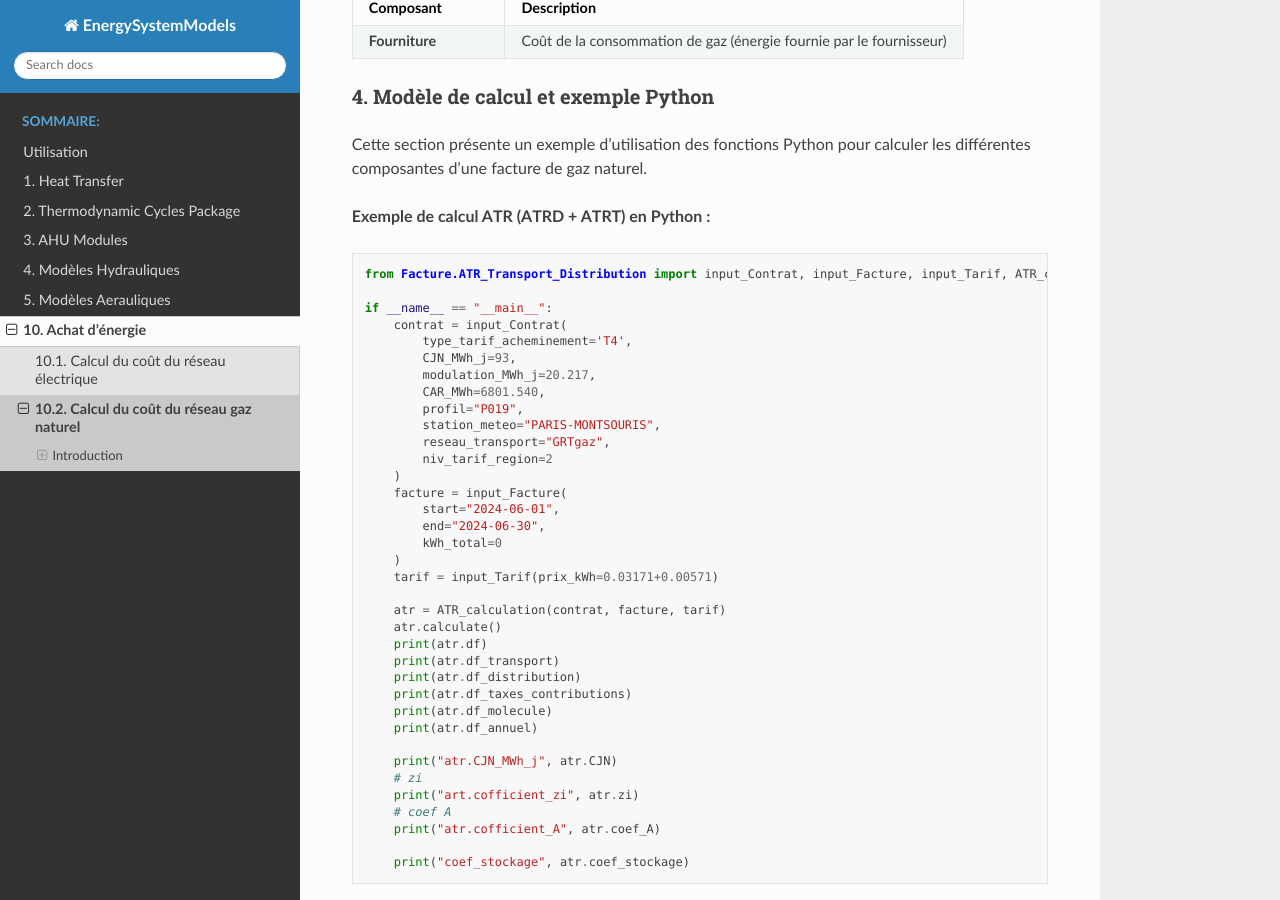
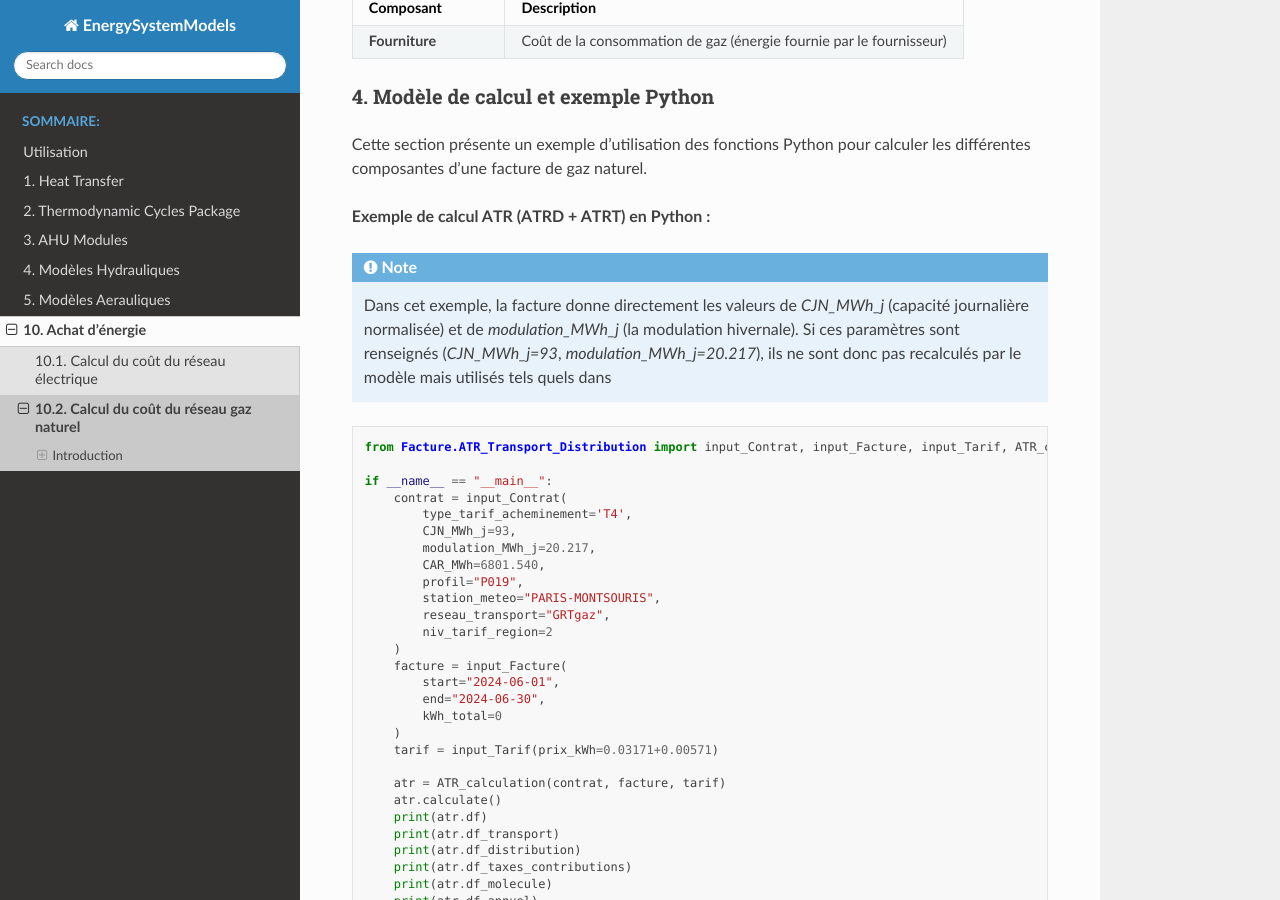
Before and after one commit to ZoheirHADID/EnergySystemModels-fr, a Sphinx documentation site: the page built from docs/source/010-achat-energie/contrat_gaz.rst, in a window 1280 px wide and 900 px high, scrolled down 3047 px. Built offline with Sphinx 7.4.7 and the Read the Docs theme 3.1.0, drawn with Linux system fonts in a browser that asks for light colours; pages that are not in the unit, such as notebooks, are missing from menus.

Commit message:
contrat_gaz

```diff
--- a/docs/source/010-achat-energie/contrat_gaz.rst
+++ b/docs/source/010-achat-energie/contrat_gaz.rst
@@ -176,6 +176,12 @@ Cette section présente un exemple d’utilisation des fonctions Python pour cal
 
 **Exemple de calcul ATR (ATRD + ATRT) en Python :**
 
+
+.. note::
+
+   Dans cet exemple, la facture donne directement les valeurs de `CJN_MWh_j` (capacité journalière normalisée) et de `modulation_MWh_j` (la modulation hivernale).
+   Si ces paramètres sont renseignés (`CJN_MWh_j=93`, `modulation_MWh_j=20.217`), ils ne sont donc pas recalculés par le modèle mais utilisés tels quels dans
+
 .. code-block:: python
 
    from Facture.ATR_Transport_Distribution import input_Contrat, input_Facture, input_Tarif, ATR_calculation
```
